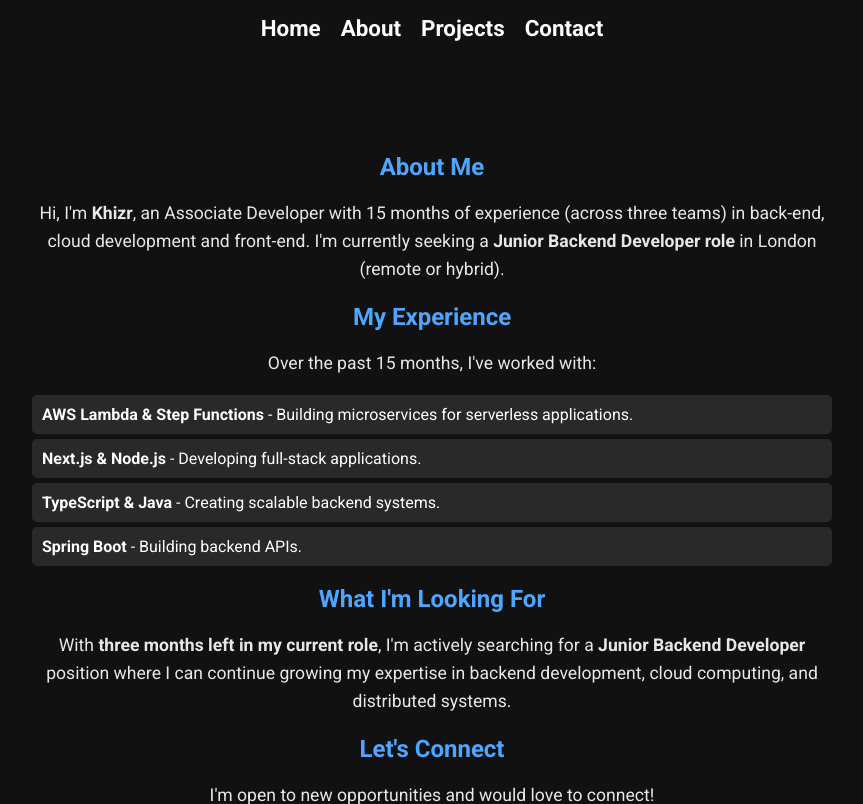
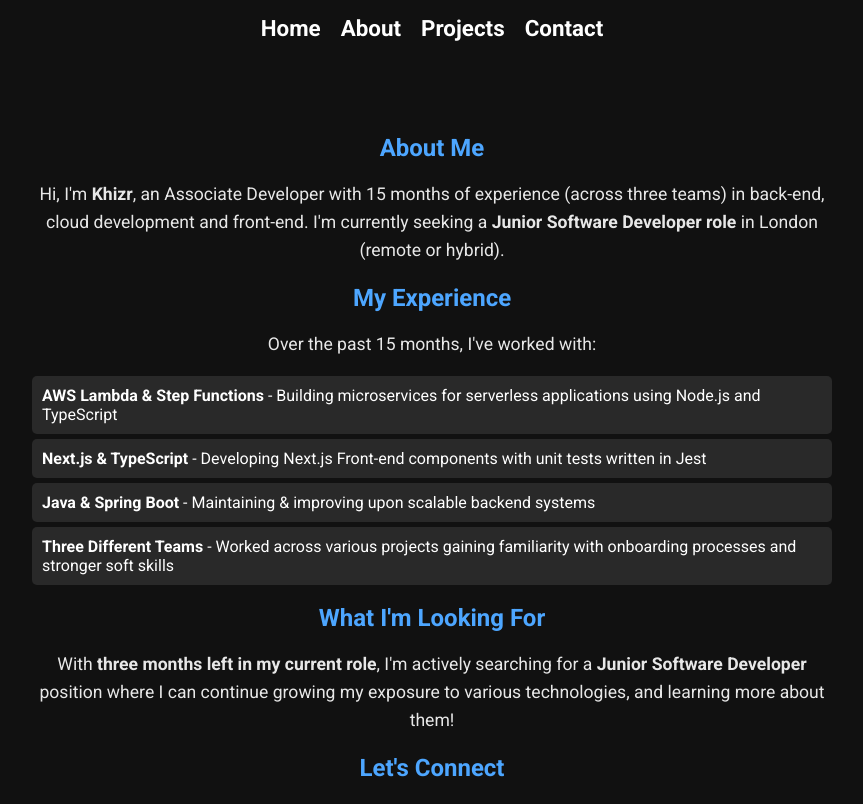
Before and after one commit to sadlycryingbird/personal-portfolio, a Next.js app: page /about in a window 1280 px wide. Shown: the top 804 px of the page, without its empty margins (208-1071 px from the left). Built offline with nearby package versions, Linux system fonts and the light colour scheme.

Commit message:
Edited about section

```diff
--- a/app/components/About.tsx
+++ b/app/components/About.tsx
@@ -8,7 +8,7 @@ export default function About() {
         <p>
           Hi, I'm <strong>Khizr</strong>, an Associate Developer with 15 months of
           experience (across three teams) in back-end, cloud development and front-end. I'm currently seeking a
-          <strong> Junior Backend Developer role</strong> in London (remote or hybrid).
+          <strong> Junior Software Developer role</strong> in London (remote or hybrid).
         </p>
 
         <h2>My Experience</h2>
@@ -16,18 +16,17 @@ export default function About() {
           Over the past 15 months, I've worked with:
         </p>
         <ul>
-          <li><strong>AWS Lambda & Step Functions</strong> - Building microservices for serverless applications.</li>
-          <li><strong>Next.js & Node.js</strong> - Developing full-stack applications.</li>
-          <li><strong>TypeScript & Java</strong> - Creating scalable backend systems.</li>
-          <li><strong>Spring Boot</strong> - Building backend APIs.</li>
+          <li><strong>AWS Lambda & Step Functions</strong> - Building microservices for serverless applications using Node.js and TypeScript</li>
+          <li><strong>Next.js & TypeScript</strong> - Developing Next.js Front-end components with unit tests written in Jest</li>
+          <li><strong>Java & Spring Boot</strong> - Maintaining & improving upon scalable backend systems</li>
+          <li><strong>Three Different Teams</strong> - Worked across various projects gaining familiarity with onboarding processes and stronger soft skills</li>
         </ul>
 
         <h2>What I'm Looking For</h2>
         <p>
           With <strong>three months left in my current role</strong>, I'm actively searching
-          for a <strong>Junior Backend Developer</strong> position where I can continue
-          growing my expertise in backend development, cloud computing, and
-          distributed systems.
+          for a <strong>Junior Software Developer</strong> position where I can continue
+          growing my exposure to various technologies, and learning more about them!
         </p>
 
         <h2>Let's Connect</h2>
```
